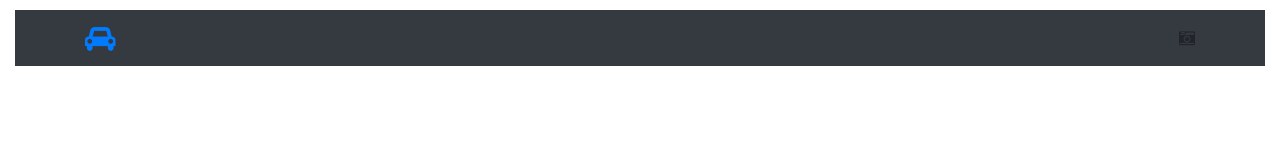
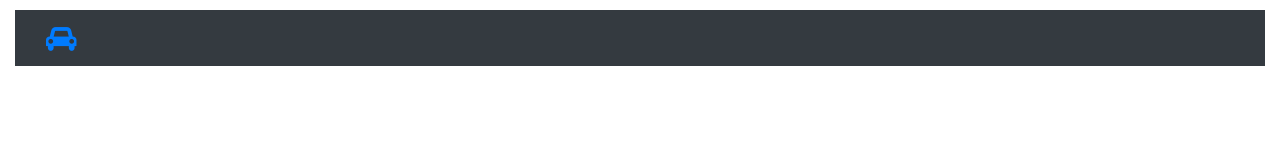
Before and after one commit to lilwani/ThumbARide, an Angular app: page / in a window 1280 px wide. Shown: the top 160 px of the page. Built offline with nearby package versions, Linux system fonts and the light colour scheme.

Commit message:
add modal logic {commented}

```diff
--- a/angular.json
+++ b/angular.json
@@ -31,7 +31,7 @@
             "scripts": [
               "node_modules/jquery/dist/jquery.js",
               "node_modules/popper.js/dist/umd/popper.min.js",
-              "node_modules/bootstrap/dist/js/bootstrap.js"
+              "node_modules/bootstrap/dist/js/bootstrap.min.js"
             ]
           },
           "configurations": {
--- a/src/app/app.component.css
+++ b/src/app/app.component.css
@@ -2,6 +2,12 @@
   padding-top:10px;
 }
 
-cameraIcon{
-  color: blue;
+.loginBtn{
+  border: 2px solid grey;
+  color: #007bff;
 }
+
+.loginModalHeader{
+  background-color:#007bff;
+  font-size: large;
+}
--- a/src/app/app.component.html
+++ b/src/app/app.component.html
@@ -5,12 +5,32 @@
   <div class="container-fluid">
 
     <nav class="navbar bg-dark">
-      <div class="container">
+      <div class="container-fluid">
         <a href="#" class="navbar-brand"><i class="fa fa-car fa-lg"></i></a>
 
-        <ul class="navbar-nav">
-          <li><i class="fa fa-camera-retro cameraIcon"></i></li>
-        </ul>
+
+        <!-- Using Modal instead of a component
+
+          Bootstrap login/signup modal
+        <button type="submit" class="btn btn-dark btn-lg loginBtn" data-toggle="modal" data-trigger="#loginModal">Login/Signup</button>
+
+        <div class="modal fade" id="loginModal" role="dialog">
+            <div class="modal-dialog modal-md">
+              <div class="modal-content">
+                  <div class="modal-header loginModalHeader">
+                    <button type="button" class="btn btn-outline-dark" data-dismiss="modal"><i class="fa fa-xing"></i></button>
+                    <div class="modal-title">Login</div>
+                  </div>
+                  <div class="modal-body">
+                    <h3>This is some text to test</h3>
+                  </div>
+                  <div class="modal-footer">
+                    <button type="button" class="btn btn-outline-dark" data-dismiss="modal">Close</button>
+                  </div>
+              </div>
+            </div>
+        </div> -->
+
       </div>
     </nav>
 
```
